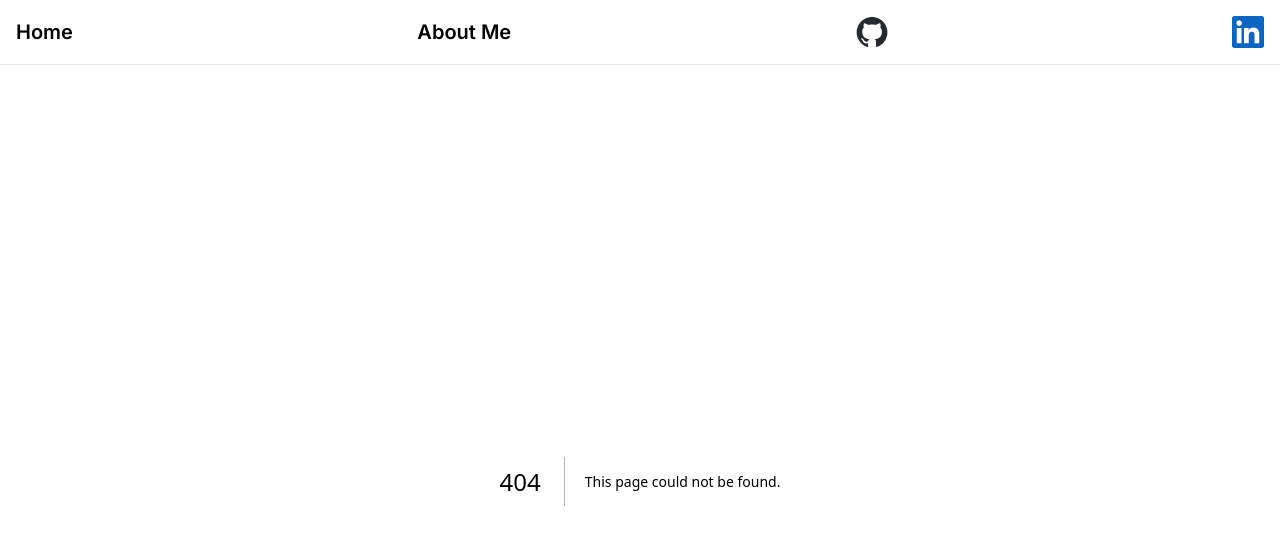
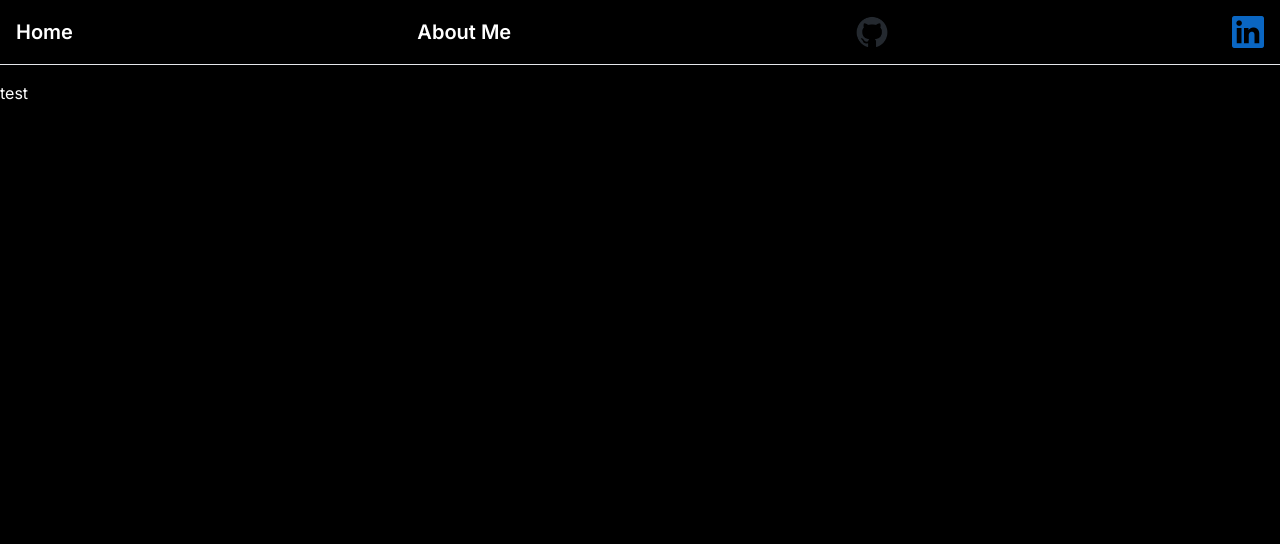
Before and after one commit to muh5329/Monkey-Factory, a Next.js app: page /aboutme in a window 1280 px wide. Before the commit this address had no page. Shown: the top 544 px of the page. Built offline with nearby package versions, Linux system fonts and the light colour scheme.

Commit message:
basic routing

```diff
--- /dev/null
+++ b/src/app/aboutme/page.tsx
@@ -0,0 +1,10 @@
+
+import Image from 'next/image'
+export default function AboutMePage
+  () {
+  return (
+    <main className="">
+      test
+    </main>
+  );
+}
--- a/src/app/layout.tsx
+++ b/src/app/layout.tsx
@@ -2,6 +2,7 @@ import "~/styles/globals.css";
 import Image from 'next/image'
 import { Inter } from "next/font/google";
 
+import Link from "next/link";
 const inter = Inter({
   subsets: ["latin"],
   variable: "--font-sans",
@@ -16,8 +17,8 @@ export const metadata = {
 function TopNav() {
   return (
     <nav className="flex items-center justify-between w-full p-4 text-xl font-semibold border-b">
-      <div>Home </div>
-      <div>About Me</div>
+      <div> <Link href="/">Home</Link></div>
+      <div> <Link href="/aboutme">About Me</Link></div>
       <div className="max-w-8 max-h-8">
         <a href="https://github.com/muh5329">
           <Image
@@ -39,7 +40,7 @@ function TopNav() {
           />
         </a>
       </div>
-    </nav>
+    </nav >
   );
 }
 
```
Also changed, not shown: 1 other file (tests, documents, lock files or other folders).
